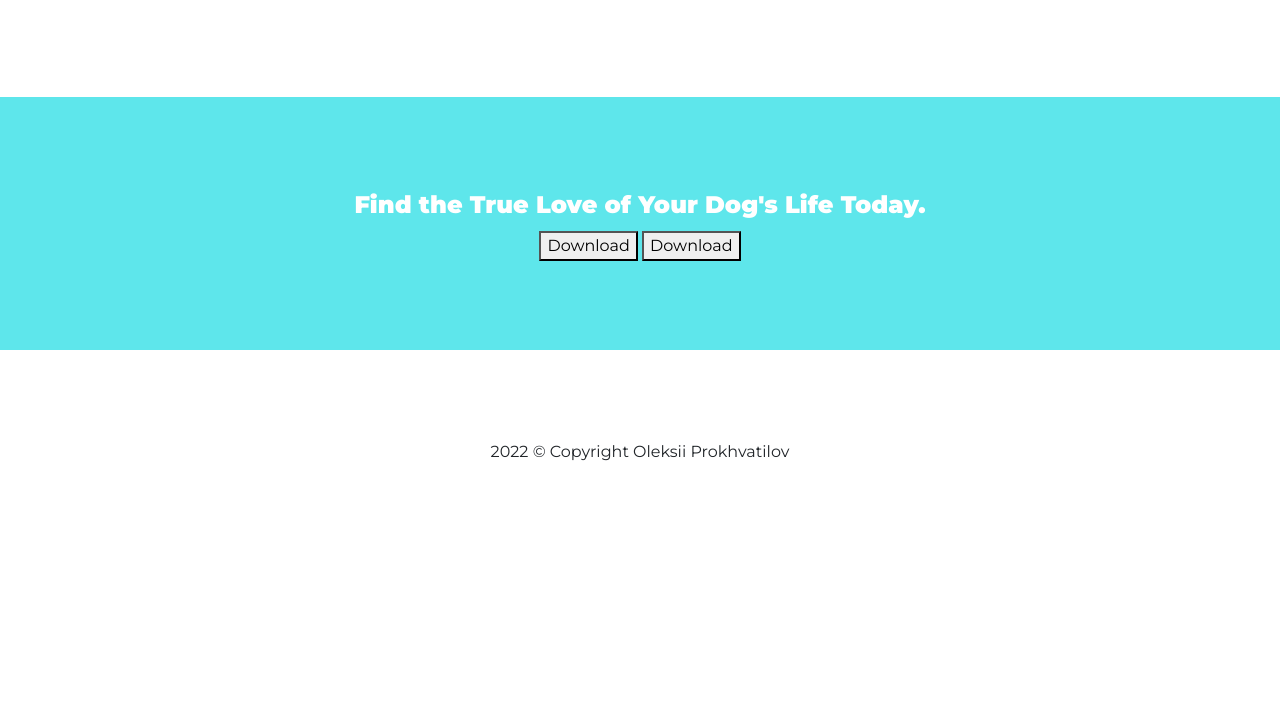
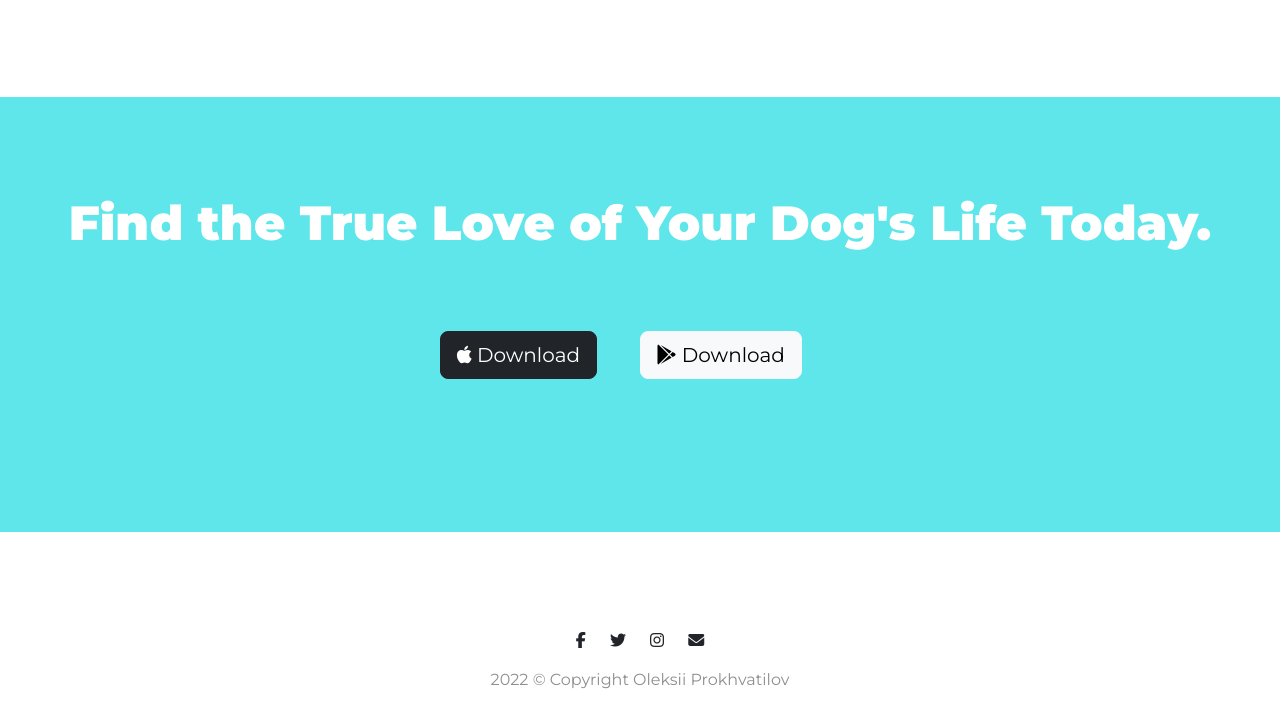
Before and after one commit to alexxey7/TinDog, a plain HTML site: page index.html in a window 1280 px wide. Shown: the part 2380-3108 px from the top of the page. Before the commit the page ends 2950 px from the top, so only its background shows below. Drawn offline with nearby package versions, Linux system fonts and the light colour scheme.

Commit message:
Styling is done

```diff
--- a/css/styles.css
+++ b/css/styles.css
@@ -169,6 +169,7 @@ em {
 
 #cta-header {
     color: #fff;
+    font-size: 3rem;
 }
 
 
@@ -176,6 +177,10 @@ em {
 #footer {
     padding: 7% 0 7% 0;
     text-align: center;
+}
+
+.footer-link {
+    padding: 10px;
 }
 
 @media (max-width: 1028px) {
--- a/index.html
+++ b/index.html
@@ -199,16 +199,22 @@
   <section id="cta">
 
     <h3 id="cta-header">Find the True Love of Your Dog's Life Today.</h3>
-    <button type="button">Download</button>
-    <button type="button">Download</button>
+    <button type="button" class="btn btn-dark btn-lg download-button"><i class="fa-brands fa-apple"></i>
+      Download</button>
+    <button type="button" class="btn btn-light btn-lg download-button"><i class="fa-brands fa-google-play"></i>
+      Download</button>
 
   </section>
 
   <!-- Footer -->
 
   <footer id="footer">
+    <i class="footer-link fa-brands fa-facebook-f"></i>
+    <i class="footer-link fa-brands fa-twitter"></i>
+    <i class="footer-link fa-brands fa-instagram"></i>
+    <i class="footer-link fa-solid fa-envelope"></i>
 
-    <p>2022 © Copyright Oleksii Prokhvatilov</p>
+    <p style="color: #8f8f8f; margin-top: 10px;">2022 © Copyright Oleksii Prokhvatilov</p>
 
   </footer>
 
```
